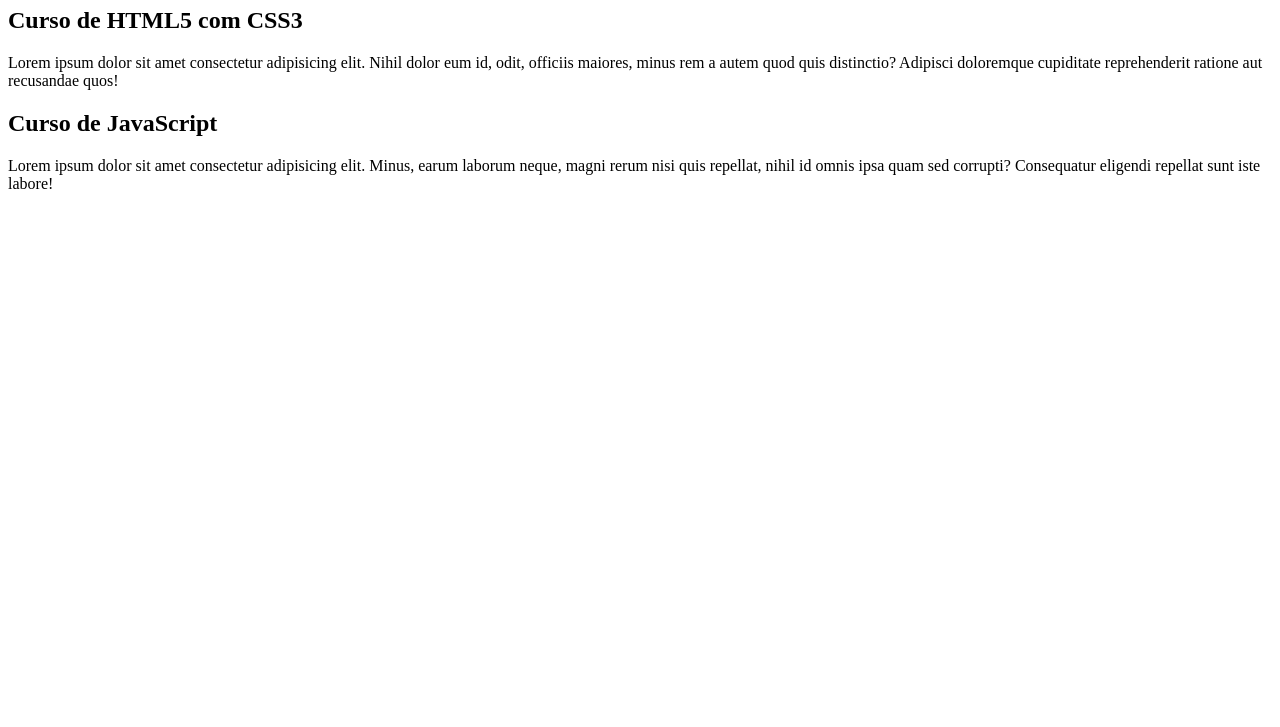
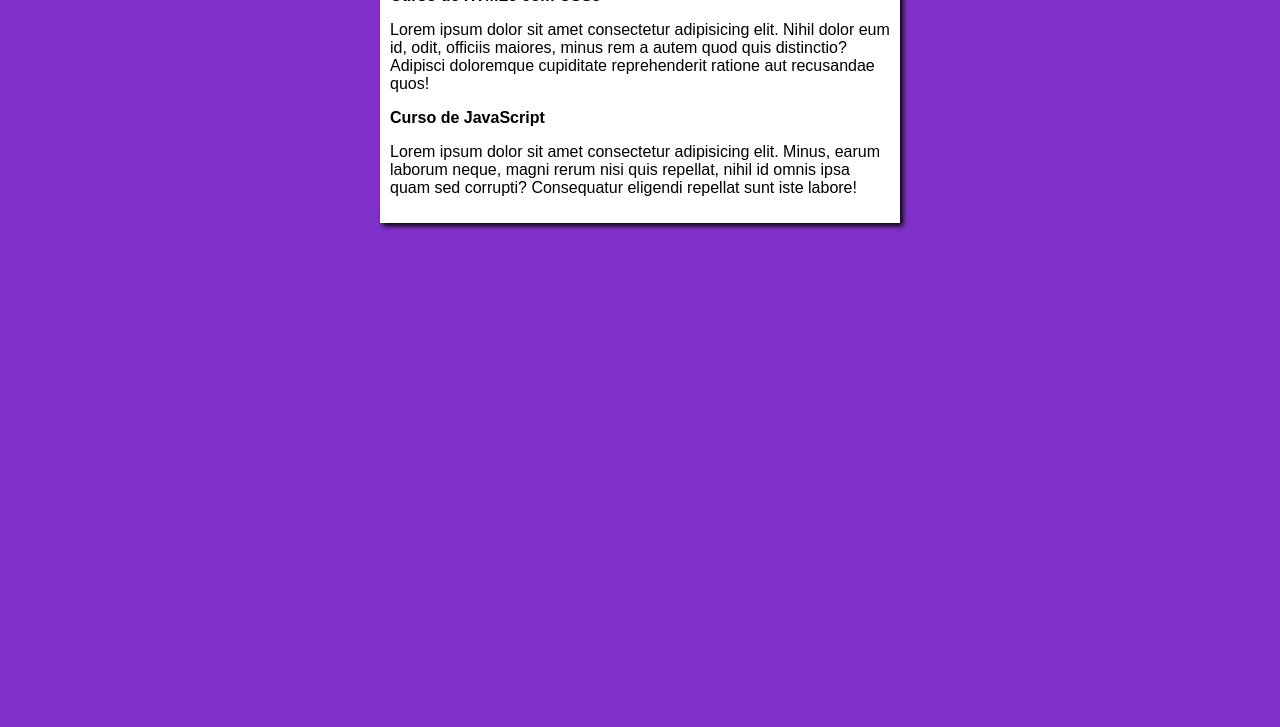
Before and after one commit to GustavoCandotti/projeto-site, a plain HTML site: page index.html in a window 1280 px wide. Shown: the part 73-800 px from the top of the page. Drawn offline with Linux system fonts and the light colour scheme.

Commit message:
iniciei o design

```diff
--- /dev/null
+++ b/estilos/style.css
@@ -0,0 +1,16 @@
+*{
+    font-family: Arial, Helvetica, sans-serif;
+    font-size: 16px;
+}
+
+body{
+    background-color: rgb(128, 49, 202);
+}
+
+main{
+    background-color: white;
+    width: 500px;
+    margin: auto;
+    padding: 10px;
+    box-shadow: 3px 3px 5px rgba(0, 0, 0, 0.952) ;
+}
--- a/index.html
+++ b/index.html
@@ -5,6 +5,7 @@
     <meta http-equiv="X-UA-Compatible" content="IE=edge">
     <meta name="viewport" content="width=device-width, initial-scale=1.0">
     <title>Título do Site</title>
+    <link rel="stylesheet" href="estilos/style.css">
 </head>
 <body>
     <main>
```
